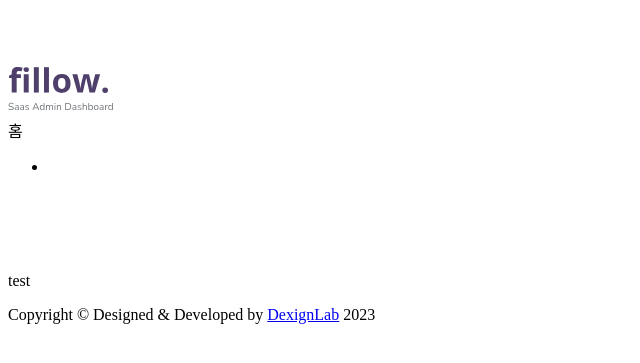
After one commit to KT-Aivengers/Big_project, a Django app: page /home in a window 1280 px wide. The commit adds this page. Shown: the top 363 px of the page, without its empty margins (0-640 px from the left). Run offline with Django 4.2, Linux system fonts and the light colour scheme; some libraries are stand-ins or nearby versions.

Commit message:
[FE] home 템플릿 추가

```diff
--- a/fillow/urls.py
+++ b/fillow/urls.py
@@ -2,6 +2,8 @@ from django.urls import path
 from fillow import fillow_views
 app_name='fillow'
 urlpatterns = [
+    path('home',fillow_views.home,name='home'),
+
     path('',fillow_views.index,name="index"),
     path('index/',fillow_views.index,name="index"),
     path('index-2/',fillow_views.index_2,name="index-2"),
--- /dev/null
+++ b/templates/fillow/elements/home-header.html
@@ -0,0 +1,357 @@
+{% load static %}
+<div class="header">
+	<div class="header-content">
+		<nav class="navbar navbar-expand">
+			<div class="collapse navbar-collapse justify-content-between">
+				<div class="header-left">
+					<div class="dashboard_bar">
+						{{page_title}}
+					</div>
+				</div>
+				<ul class="navbar-nav header-right">
+					<!-- 검색창 -->
+
+					<!-- <li class="nav-item d-flex align-items-center">
+						<div class="input-group search-area">
+							<input type="text" class="form-control" placeholder="Search here...">
+							<span class="input-group-text"><a href="javascript:void(0)"><i class="flaticon-381-search-2"></i></a></span>
+						</div>
+					</li> -->
+
+					<!-- 라이트/다크 변경 버튼 -->
+					<li class="nav-item dropdown notification_dropdown">
+						<a class="nav-link bell dz-theme-mode" href="javascript:void(0);">
+							<i id="icon-light" class="fas fa-sun"></i>
+							<i id="icon-dark" class="fas fa-moon"></i>
+
+						</a>
+					</li>
+
+					<!-- 이메일 -->
+					<!-- <li class="nav-item dropdown notification_dropdown">
+						<a class="nav-link" href="javascript:void(0);" role="button" data-bs-toggle="dropdown">
+							<i class="fa-solid fa-envelope"></i>
+							<span class="badge light text-white bg-warning rounded-circle">2</span>
+						</a> -->
+						<!-- <div class="dropdown-menu dropdown-menu-end">
+							<div id="DZ_W_Notification1" class="widget-media dlab-scroll p-3" style="height:380px;">
+								<ul class="timeline">
+									<li>
+										<div class="timeline-panel">
+											<div class="media me-2">
+												<img alt="image" width="50" src="{% static 'fillow/images/avatar/1.jpg' %}">
+											</div>
+											<div class="media-body">
+												<h6 class="mb-1">이메일 1</h6>
+												<small class="d-block">29 July 2020 - 02:26 PM</small>
+											</div>
+										</div>
+									</li>
+									<li>
+										<div class="timeline-panel">
+											<div class="media me-2 media-info">
+												Test
+											</div>
+											<div class="media-body">
+												<h6 class="mb-1">이메일 2</h6>
+												<small class="d-block">29 July 2020 - 02:26 PM</small>
+											</div>
+										</div>
+									</li>
+								</ul>
+							</div>
+							<a class="all-notification" href="{% url 'fillow:email-inbox' %}">받은 이메일 함으로<i class="ti-arrow-end"></i></a>
+						</div> -->
+
+					<!-- 일정 -->
+					<!-- <li class="nav-item dropdown notification_dropdown">
+						<a class="nav-link" href="javascript:void(0);" role="button" data-bs-toggle="dropdown">
+							<i class="fa-regular fa-calendar-days"></i>
+							<span class="badge light text-white bg-warning rounded-circle">2</span>
+						</a>
+						<div class="dropdown-menu dropdown-menu-end">
+							<div id="DZ_W_Notification1" class="widget-media dlab-scroll p-3" style="height:380px;">
+								<ul class="timeline">
+									<li>
+										<div class="timeline-panel">
+											<div class="media me-2">
+												<img alt="image" width="50" src="{% static 'fillow/images/avatar/1.jpg' %}">
+											</div>
+											<div class="media-body">
+												<h6 class="mb-1">오늘 할일 1</h6>
+												<small class="d-block">29 July 2020 - 02:26 PM</small>
+											</div>
+										</div>
+									</li>
+									<li>
+										<div class="timeline-panel">
+											<div class="media me-2 media-info">
+												Test
+											</div>
+											<div class="media-body">
+												<h6 class="mb-1">오늘 할일 2</h6>
+												<small class="d-block">29 July 2020 - 02:26 PM</small>
+											</div>
+										</div>
+									</li>
+								</ul>
+							</div>
+							<a class="all-notification" href="{% url 'fillow:calendar-page' %}">모든 일정 보기<i class="ti-arrow-end"></i></a>
+						</div> -->
+					</li>
+					<!-- <li class="nav-item dropdown notification_dropdown">
+						<a class="nav-link " href="javascript:void(0);" data-bs-toggle="dropdown">
+							<svg width="28" height="28" viewBox="0 0 28 28" fill="none" xmlns="http://www.w3.org/2000/svg">
+								<path d="M26.7727 10.8757C26.7043 10.6719 26.581 10.4909 26.4163 10.3528C26.2516 10.2146 26.0519 10.1247 25.8393 10.0929L18.3937 8.95535L15.0523 1.83869C14.9581 1.63826 14.8088 1.46879 14.6218 1.35008C14.4349 1.23137 14.218 1.16833 13.9965 1.16833C13.775 1.16833 13.5581 1.23137 13.3712 1.35008C13.1842 1.46879 13.0349 1.63826 12.9407 1.83869L9.59934 8.95535L2.15367 10.0929C1.9416 10.1252 1.74254 10.2154 1.57839 10.3535C1.41423 10.4916 1.29133 10.6723 1.22321 10.8757C1.15508 11.0791 1.14436 11.2974 1.19222 11.5065C1.24008 11.7156 1.34468 11.9075 1.49451 12.061L6.92067 17.6167L5.63734 25.4777C5.60232 25.6934 5.6286 25.9147 5.7132 26.1162C5.79779 26.3177 5.93729 26.4914 6.1158 26.6175C6.29432 26.7436 6.50466 26.817 6.72287 26.8294C6.94108 26.8418 7.15838 26.7926 7.35001 26.6875L14 23.0149L20.65 26.6875C20.8416 26.7935 21.0592 26.8434 21.2779 26.8316C21.4965 26.8197 21.7075 26.7466 21.8865 26.6205C22.0655 26.4944 22.2055 26.3204 22.2903 26.1186C22.3751 25.9167 22.4014 25.695 22.3662 25.4789L21.0828 17.6179L26.5055 12.061C26.6546 11.9071 26.7585 11.715 26.8056 11.5059C26.8527 11.2968 26.8413 11.0787 26.7727 10.8757Z" fill="#717579"/>
+							</svg>
+								<span class="badge light text-white bg-secondary rounded-circle">76</span>
+						</a>
+						<div class="dropdown-menu dropdown-menu-end">
+							<div class="p-3 pb-0">
+								<div class="row">
+									<div class="col-xl-12 border-bottom">
+										<h5 class="">Related Apps</h5>
+									</div>
+									<div class="col-4 my-3">
+										<div class="text-center">
+											<div class="angular-svg">
+												<img src="{% static 'fillow/images/svg/angular.svg' %}" alt="">
+												<div class="content">
+													<small>Angular</small>
+												</div>
+											</div>
+										</div>
+
+									</div>
+									<div class="col-4 my-3">
+										<div class="text-center">
+											<div class="angular-svg">
+												<img src="{% static 'fillow/images/svg/figma.svg' %}" alt="">
+												<div class="content">
+													<small>Figma</small>
+												</div>
+											</div>
+										</div>
+									</div>
+									<div class="col-4 my-3">
+										<div class="text-center">
+											<div class="angular-svg">
+												<img src="{% static 'fillow/images/svg/dribbble.svg' %}" alt="">
+												<div class="content">
+													<small>Dribbble</small>
+												</div>
+											</div>
+										</div>
+									</div>
+									<div class="col-4">
+										<div class="text-center">
+											<div class="angular-svg">
+												<img src="{% static 'fillow/images/svg/instagram.svg' %}" alt="">
+												<div class="content">
+													<small>instagram</small>
+												</div>
+											</div>
+										</div>
+									</div>
+									<div class="col-4">
+										<div class="text-center">
+											<div class="angular-svg">
+												<img src="{% static 'fillow/images/svg/laravel-2.svg' %}" alt="">
+												<div class="content">
+													<small>Laravel</small>
+												</div>
+											</div>
+										</div>
+									</div>
+									<div class="col-4">
+										<div class="text-center">
+											<div class="angular-svg">
+												<img src="{% static 'fillow/images/svg/react-2.svg' %}" alt="">
+												<div class="content">
+													<small>React</small>
+												</div>
+											</div>
+										</div>
+									</div>
+								</div>
+							</div>
+						</div>
+					</li>	 -->
+					<!-- <li class="nav-item dropdown notification_dropdown">
+						<a class="nav-link" href="javascript:void(0);" role="button" data-bs-toggle="dropdown">
+							<svg width="28" height="28" viewBox="0 0 28 28" fill="none" xmlns="http://www.w3.org/2000/svg">
+								<path d="M23.3333 19.8333H23.1187C23.2568 19.4597 23.3295 19.065 23.3333 18.6666V12.8333C23.3294 10.7663 22.6402 8.75902 21.3735 7.12565C20.1068 5.49228 18.3343 4.32508 16.3333 3.80679V3.49996C16.3333 2.88112 16.0875 2.28763 15.6499 1.85004C15.2123 1.41246 14.6188 1.16663 14 1.16663C13.3812 1.16663 12.7877 1.41246 12.3501 1.85004C11.9125 2.28763 11.6667 2.88112 11.6667 3.49996V3.80679C9.66574 4.32508 7.89317 5.49228 6.6265 7.12565C5.35983 8.75902 4.67058 10.7663 4.66667 12.8333V18.6666C4.67053 19.065 4.74316 19.4597 4.88133 19.8333H4.66667C4.35725 19.8333 4.0605 19.9562 3.84171 20.175C3.62292 20.3938 3.5 20.6905 3.5 21C3.5 21.3094 3.62292 21.6061 3.84171 21.8249C4.0605 22.0437 4.35725 22.1666 4.66667 22.1666H23.3333C23.6428 22.1666 23.9395 22.0437 24.1583 21.8249C24.3771 21.6061 24.5 21.3094 24.5 21C24.5 20.6905 24.3771 20.3938 24.1583 20.175C23.9395 19.9562 23.6428 19.8333 23.3333 19.8333Z" fill="#717579"/>
+								<path d="M9.9819 24.5C10.3863 25.2088 10.971 25.7981 11.6766 26.2079C12.3823 26.6178 13.1838 26.8337 13.9999 26.8337C14.816 26.8337 15.6175 26.6178 16.3232 26.2079C17.0288 25.7981 17.6135 25.2088 18.0179 24.5H9.9819Z" fill="#717579"/>
+							</svg>
+							<span class="badge light text-white bg-warning rounded-circle">12</span>
+						</a>
+						<div class="dropdown-menu dropdown-menu-end">
+							<div id="DZ_W_Notification1" class="widget-media dlab-scroll p-3" style="height:380px;">
+								<ul class="timeline">
+									<li>
+										<div class="timeline-panel">
+											<div class="media me-2">
+												<img alt="image" width="50" src="{% static 'fillow/images/avatar/1.jpg' %}">
+											</div>
+											<div class="media-body">
+												<h6 class="mb-1">Dr sultads Send you Photo</h6>
+												<small class="d-block">29 July 2020 - 02:26 PM</small>
+											</div>
+										</div>
+									</li>
+									<li>
+										<div class="timeline-panel">
+											<div class="media me-2 media-info">
+												KG
+											</div>
+											<div class="media-body">
+												<h6 class="mb-1">Resport created successfully</h6>
+												<small class="d-block">29 July 2020 - 02:26 PM</small>
+											</div>
+										</div>
+									</li>
+									<li>
+										<div class="timeline-panel">
+											<div class="media me-2 media-success">
+												<i class="fa fa-home"></i>
+											</div>
+											<div class="media-body">
+												<h6 class="mb-1">Reminder : Treatment Time!</h6>
+												<small class="d-block">29 July 2020 - 02:26 PM</small>
+											</div>
+										</div>
+									</li>
+										<li>
+										<div class="timeline-panel">
+											<div class="media me-2">
+												<img alt="image" width="50" src="{% static 'fillow/images/avatar/1.jpg' %}">
+											</div>
+											<div class="media-body">
+												<h6 class="mb-1">Dr sultads Send you Photo</h6>
+												<small class="d-block">29 July 2020 - 02:26 PM</small>
+											</div>
+										</div>
+									</li>
+									<li>
+										<div class="timeline-panel">
+											<div class="media me-2 media-danger">
+												KG
+											</div>
+											<div class="media-body">
+												<h6 class="mb-1">Resport created successfully</h6>
+												<small class="d-block">29 July 2020 - 02:26 PM</small>
+											</div>
+										</div>
+									</li>
+									<li>
+										<div class="timeline-panel">
+											<div class="media me-2 media-primary">
+												<i class="fa fa-home"></i>
+											</div>
+											<div class="media-body">
+												<h6 class="mb-1">Reminder : Treatment Time!</h6>
+												<small class="d-block">29 July 2020 - 02:26 PM</small>
+											</div>
+										</div>
+									</li>
+								</ul>
+							</div>
+							<a class="all-notification" href="javascript:void(0);">See all notifications <i class="ti-arrow-end"></i></a>
+						</div>
+					</li> -->
+					<!-- <li class="nav-item dropdown notification_dropdown">
+						<a class="nav-link bell-link" href="javascript:void(0);">
+						<svg width="28" height="28" viewBox="0 0 28 28" fill="none" xmlns="http://www.w3.org/2000/svg">
+							<path d="M27.076 6.24662C26.962 5.48439 26.5787 4.78822 25.9955 4.28434C25.4123 3.78045 24.6679 3.50219 23.8971 3.5H4.10289C3.33217 3.50219 2.58775 3.78045 2.00456 4.28434C1.42137 4.78822 1.03803 5.48439 0.924011 6.24662L14 14.7079L27.076 6.24662Z" fill="#717579"/>
+							<path d="M14.4751 16.485C14.3336 16.5765 14.1686 16.6252 14 16.6252C13.8314 16.6252 13.6664 16.5765 13.5249 16.485L0.875 8.30025V21.2721C0.875926 22.1279 1.2163 22.9484 1.82145 23.5536C2.42659 24.1587 3.24707 24.4991 4.10288 24.5H23.8971C24.7529 24.4991 25.5734 24.1587 26.1786 23.5536C26.7837 22.9484 27.1241 22.1279 27.125 21.2721V8.29938L14.4751 16.485Z" fill="#717579"/>
+						</svg>
+							<span class="badge light text-white bg-danger rounded-circle">76</span>
+						</a>
+					</li>
+
+
+					<li class="nav-item dropdown notification_dropdown">
+						<a class="nav-link " href="javascript:void(0);" data-bs-toggle="dropdown">
+							<svg width="28" height="28" viewBox="0 0 28 28" fill="none" xmlns="http://www.w3.org/2000/svg">
+								<path d="M22.1666 5.83331H20.9999V3.49998C20.9999 3.19056 20.877 2.89381 20.6582 2.67502C20.4394 2.45623 20.1427 2.33331 19.8333 2.33331C19.5238 2.33331 19.2271 2.45623 19.0083 2.67502C18.7895 2.89381 18.6666 3.19056 18.6666 3.49998V5.83331H9.33325V3.49998C9.33325 3.19056 9.21034 2.89381 8.99154 2.67502C8.77275 2.45623 8.47601 2.33331 8.16659 2.33331C7.85717 2.33331 7.56042 2.45623 7.34163 2.67502C7.12284 2.89381 6.99992 3.19056 6.99992 3.49998V5.83331H5.83325C4.90499 5.83331 4.01476 6.20206 3.35838 6.85844C2.702 7.51482 2.33325 8.40506 2.33325 9.33331V10.5H25.6666V9.33331C25.6666 8.40506 25.2978 7.51482 24.6415 6.85844C23.9851 6.20206 23.0948 5.83331 22.1666 5.83331Z" fill="#717579"/>
+								<path d="M2.33325 22.1666C2.33325 23.0949 2.702 23.9851 3.35838 24.6415C4.01476 25.2979 4.90499 25.6666 5.83325 25.6666H22.1666C23.0948 25.6666 23.9851 25.2979 24.6415 24.6415C25.2978 23.9851 25.6666 23.0949 25.6666 22.1666V12.8333H2.33325V22.1666Z" fill="#717579"/>
+							</svg>
+							<span class="badge light text-white bg-success rounded-circle">!</span>
+						</a>
+						<div class="dropdown-menu dropdown-menu-end">
+							<div id="DZ_W_TimeLine02" class="widget-timeline dlab-scroll style-1 ps ps--active-y p-3 height370">
+								<ul class="timeline">
+									<li>
+										<div class="timeline-badge primary"></div>
+										<a class="timeline-panel text-muted" href="javascript:void(0);">
+											<span>10 minutes ago</span>
+											<h6 class="mb-0">Youtube, a video-sharing website, goes live <strong class="text-primary">$500</strong>.</h6>
+										</a>
+									</li>
+									<li>
+										<div class="timeline-badge info">
+										</div>
+										<a class="timeline-panel text-muted" href="javascript:void(0);">
+											<span>20 minutes ago</span>
+											<h6 class="mb-0">New order placed <strong class="text-info">#XF-2356.</strong></h6>
+											<p class="mb-0">Quisque a consequat ante Sit amet magna at volutapt...</p>
+										</a>
+									</li>
+									<li>
+										<div class="timeline-badge danger">
+										</div>
+										<a class="timeline-panel text-muted" href="javascript:void(0);">
+											<span>30 minutes ago</span>
+											<h6 class="mb-0">john just buy your product <strong class="text-warning">Sell $250</strong></h6>
+										</a>
+									</li>
+									<li>
+										<div class="timeline-badge success">
+										</div>
+										<a class="timeline-panel text-muted" href="javascript:void(0);">
+											<span>15 minutes ago</span>
+											<h6 class="mb-0">StumbleUpon is acquired by eBay. </h6>
+										</a>
+									</li>
+									<li>
+										<div class="timeline-badge warning">
+										</div>
+										<a class="timeline-panel text-muted" href="javascript:void(0);">
+											<span>20 minutes ago</span>
+											<h6 class="mb-0">Mashable, a news website and blog, goes live.</h6>
+										</a>
+									</li>
+									<li>
+										<div class="timeline-badge dark">
+										</div>
+										<a class="timeline-panel text-muted" href="javascript:void(0);">
+											<span>20 minutes ago</span>
+											<h6 class="mb-0">Mashable, a news website and blog, goes live.</h6>
+										</a>
+									</li>
+								</ul>
+							</div>
+						</div>
+					</li> -->
+
+					<!-- 내 정보 -->
+					<!-- <li class="nav-item dropdown  header-profile">
+						<a class="nav-link" href="javascript:void(0);" role="button" data-bs-toggle="dropdown">
+							<img src="{% static 'fillow/images/user.jpg' %}" width="56" alt="">
+						</a>
+						<div class="dropdown-menu dropdown-menu-end">
+							<a href="{% url 'fillow:app-profile' %}" class="dropdown-item ai-icon">
+								<i class="fa-solid fa-user"></i>
+								<span class="ms-2">내 정보</span>
+							</a>
+							<a href="{% url 'fillow:page-login' %}" class="dropdown-item ai-icon">
+								<i class="fa-solid fa-right-to-bracket"></i>
+								<span class="ms-2">로그아웃</span>
+							</a>
+						</div>
+					</li> -->
+				</ul>
+			</div>
+		</nav>
+	</div>
+</div>
--- a/templates/fillow/elements/layouts/admin.html
+++ b/templates/fillow/elements/layouts/home.html
@@ -1,5 +1,5 @@
 <!DOCTYPE html>
-<html lang="en">
+<html lang="ko">
     <head>
         {% load static custom_tags %}
         <meta charset="utf-8">
@@ -28,7 +28,6 @@
         {% endfor %}
         {% block additional_css %}
         {% endblock %}
-
     </head>
 <body>
 
@@ -64,8 +63,6 @@
             Chat box start
         ***********************************-->
 
-        {% include 'fillow/elements/chatbox.html' %}
-
 		<!--**********************************
             Chat box End
         ***********************************-->
@@ -74,19 +71,10 @@
             Header start
         ***********************************-->
 
-        {% include 'fillow/elements/header.html' %}
+        {% include 'fillow/elements/home-header.html' %}
 
         <!--**********************************
             Header end
-        ***********************************-->
-
-        <!--**********************************
-            Sidebar start
-        ***********************************-->
-
-        {% include 'fillow/elements/sidebar.html' %}
-        <!--**********************************
-            Sidebar end
         ***********************************-->
 
 
--- /dev/null
+++ b/templates/fillow/home/home.html
@@ -0,0 +1,25 @@
+{% extends 'fillow/elements/layouts/home.html' %}
+{% load static %}
+
+{% block additional_css %}
+<style>
+    .home {
+        padding-top : 5rem !important;
+    }
+</style>
+{% endblock %}
+
+{% block content %}
+<!--**********************************
+    Content body start
+***********************************-->
+<div class="content-body default-height home">
+    <!-- row -->
+    <div class="container-fluid">
+        test
+    </div>
+</div>
+<!--**********************************
+    Content body end
+***********************************-->
+{% endblock %}
```
Also changed, not shown: fillow/fillow_views.py (+7 -0 lines).
